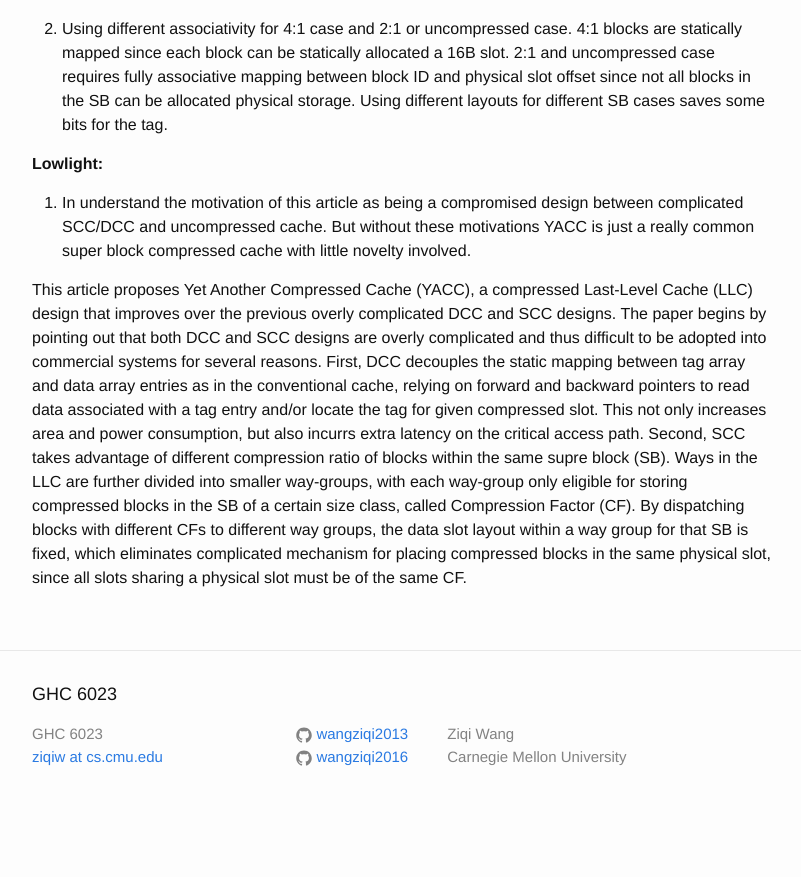
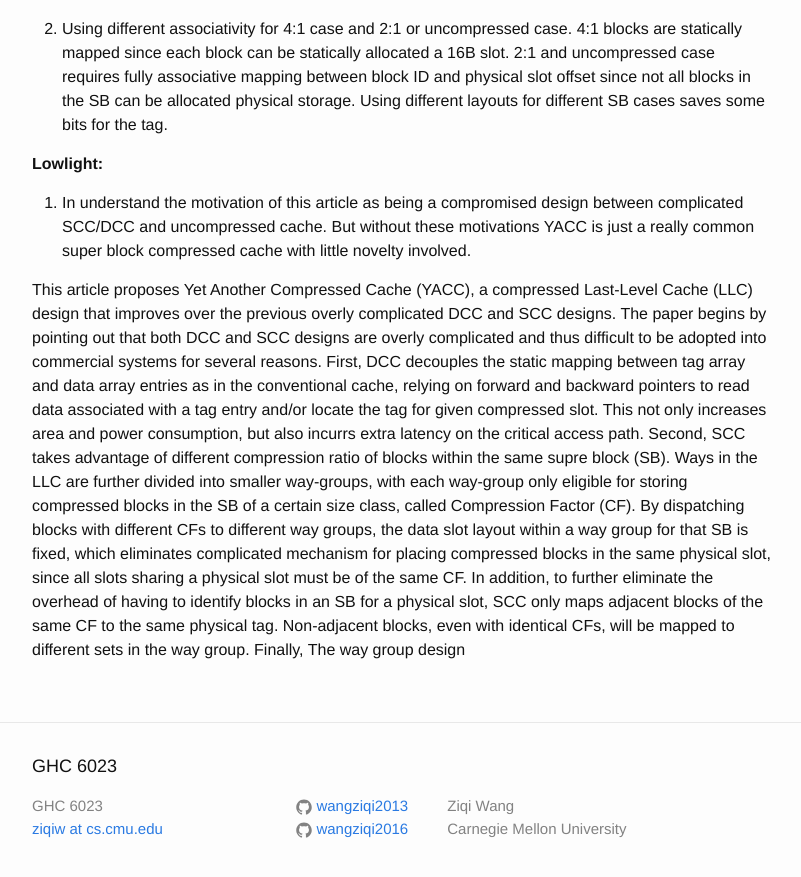
Before and after one commit to wangziqi2013/wangziqi2013.github.io, a Jekyll site: the page built from _posts/2020-07-17-yacc.markdown, in a window 1280 px wide and 900 px high, scrolled down 577 px. Shown: the top 877 px of the window, without its empty margins (238-1039 px from the left). Built offline with Jekyll 4.4.1, drawn with Linux system fonts in a browser that asks for light colours; before the commit the page ends 1405 px from its top, so only the background shows below that.

Commit message:
Adding wayy groups

```diff
--- a/_posts/2020-07-17-yacc.markdown
+++ b/_posts/2020-07-17-yacc.markdown
@@ -38,4 +38,7 @@ different compression ratio of blocks within the same supre block (SB). Ways in
 way-groups, with each way-group only eligible for storing compressed blocks in the SB of a certain size class,
 called Compression Factor (CF). By dispatching blocks with different CFs to different way groups, the data slot layout
 within a way group for that SB is fixed, which eliminates complicated mechanism for placing compressed blocks in the
-same physical slot, since all slots sharing a physical slot must be of the same CF.
+same physical slot, since all slots sharing a physical slot must be of the same CF. In addition, to further eliminate
+the overhead of having to identify blocks in an SB for a physical slot, SCC only maps adjacent blocks of the same CF
+to the same physical tag. Non-adjacent blocks, even with identical CFs, will be mapped to different sets in the way group.
+Finally, The way group design
```
